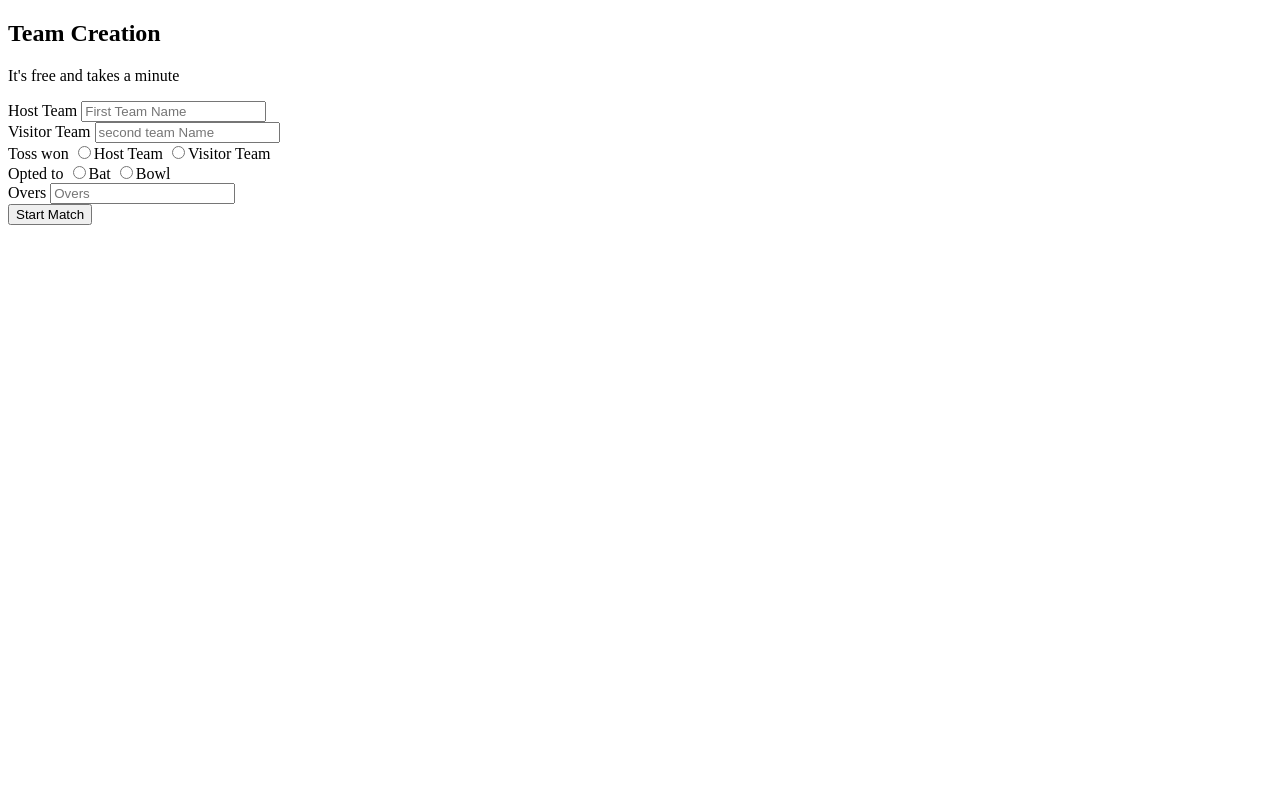
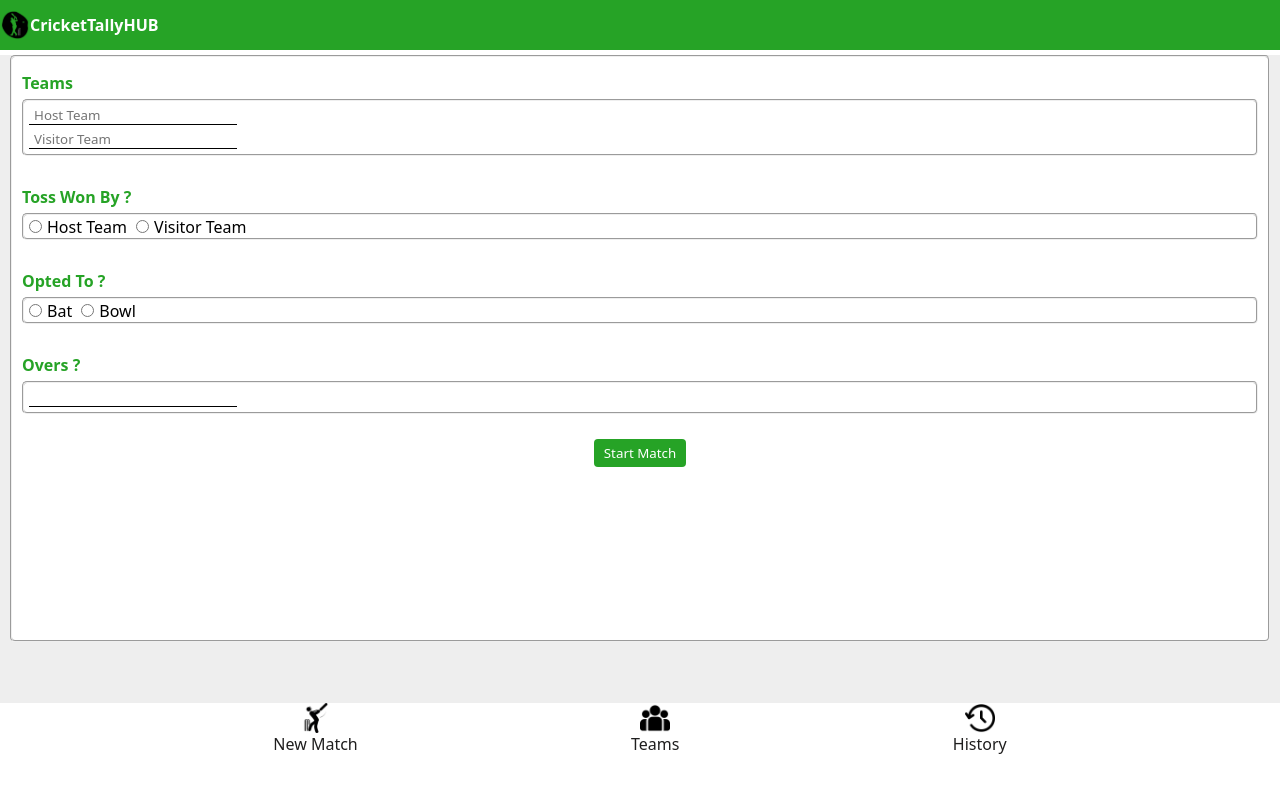
Before and after one commit to Vinita210803/cricket_tally_hub_final, a plain HTML site: page Html/team.html in a window 1280 px wide. Drawn offline with Linux system fonts and the light colour scheme.

Commit message:
P21 aug 2

```diff
--- /dev/null
+++ b/Css/team.css
@@ -0,0 +1,144 @@
+*{
+    margin: 0;
+    padding: 0;
+    font-family: system-ui, -apple-system, BlinkMacSystemFont, 'Segoe UI', Roboto, Oxygen, Ubuntu, Cantarell, 'Open Sans', 'Helvetica Neue', sans-serif;
+}
+input[type = "radio"] {
+   accent-color: rgb(17, 116, 17) ;
+}
+a {
+    text-decoration: none;
+    color:rgb(31, 30, 30);
+}
+a :hover {
+    background-color: rgb(38, 163, 38) ;
+}
+#cover {
+    height: 81vh;
+    background-color: rgb(238, 238, 238);
+}
+header {
+    display: flex;
+    align-items: center;
+    height: 50px;
+    color: white;
+    /* border: #000 solid 1px; */
+    background-color: rgb(38, 163, 38) ;
+}
+header img {
+    width: 30px;
+    /* border-radius: 50%; */
+}
+fieldset {
+    margin: 5px 10px;
+    background-color: white;
+    border-radius: 5px;
+}
+p{
+    margin: 5px 10px;
+    color: rgb(38, 163, 38);
+    font-weight:  bold;
+}
+
+#team {
+    padding-top: 10px;
+    margin-bottom: 20px;
+}
+#team fieldset input {
+    display: block;
+    box-sizing: border-box;
+    border: none;
+    background: transparent;
+    border-bottom: 1px solid #000;
+    padding: 0px 5px;
+    margin: 5px 5px;
+}
+
+#toss {
+    margin-bottom: 20px;
+}
+#toss fieldset input{
+    padding: 0px 5px;
+    margin: 5px 5px;
+}
+
+#opted {
+    margin-bottom: 20px;
+}
+#opted fieldset input{
+    padding: 0px 5px;
+    margin: 5px 5px;
+}
+
+#overs {
+    margin-bottom: 20px;
+}
+#overs fieldset input {
+    box-sizing: border-box;
+    border: none;
+    background: transparent;
+    border-bottom: 1px solid #000;
+    padding: 0px 5px;
+    margin: 5px 5px;
+}
+
+#start {
+    display: flex;
+    justify-content: center;
+    align-items: center;
+}
+
+#start input{
+    border-radius: 4px;
+    background-color: rgb(38, 163, 38);
+    color: white;
+    padding: 5px 10px;
+    /* margin: 5px 5px; */
+    border: none;
+}
+footer {
+    /* border: black solid 1px; */
+    display: flex;
+    justify-content:space-evenly ;
+}
+#newmatch {
+    /* margin: 0px 10px; */
+    display: flex;
+    flex-direction: column;
+    justify-content: center;
+    align-items: center;
+}
+#newmatch img {
+    width: 30px;
+    /* height: 30px; */
+}
+
+#history {
+    /* margin: 0px 10px; */
+    display: flex;
+    flex-direction: column;
+    justify-content: center;
+    align-items: center;
+}
+#history img {
+    width: 30px;
+    /* height: 30px; */
+}
+
+#teams {
+    /* margin: 0px 10px; */
+    display: flex;
+    flex-direction: column;
+    justify-content: center;
+    align-items: center;
+}
+#teams img {
+    width: 30px;
+    /* height: 30px; */
+}
+#mainbox {
+    height: 90%;
+    display: flex;
+    flex-direction: column;
+
+}
--- a/Html/team.html
+++ b/Html/team.html
@@ -3,50 +3,63 @@
 <head>
     <meta charset="UTF-8">
     <meta name="viewport" content="width=device-width, initial-scale=1.0">
-    <title>CricketTallyHUB</title>
+    <title>Document</title>
+<link rel="stylesheet" href="../Css/team.css">
+<script src="../JavaScript/team.js" type="module"></script>
 </head>
 <body>
-    <div class="container">
-          <div class="box">
-            <h2 class="text-center">Team Creation</h2>
-            <p class="text-description">It's free and takes a minute</p>
+    <header>
 
-            <form action="#">
-              <div class="input-group">
-                <!-- <span class="input"><i class="fa fa-user"></i></span> -->
-                <label>Host Team</label>
-                <input type="text" class="form-control" placeholder="First Team Name" />
+        <!-- <img src="../Images/logo-removebg-preview.png" alt=""> -->
+        <img src="../Images/logo-removebg-preview.png" alt="">
+        <h4>CricketTallyHUB</h4>
+
+    </header>
+    <div id="cover"><fieldset id="mainbox">
+    <div id="team">
+        <p>Teams</p>
+        <fieldset>
+            <input type="text"  id="hostteam" placeholder="Host Team">
+            <input type="text" id="visitorteam" placeholder="Visitor Team">
+        </fieldset>
     </div>
-              <div class="input-group">
-                <!-- <span class="input"><i class="fa fa-user"></i></span> -->
-                <label>Visitor Team</label>
-                <input type="text" class="form-control" placeholder="second team Name" />
+    <div id="toss">
+        <p>Toss Won By ?</p>
+        <fieldset>
+            <input type="radio" name="team" value="Host Team" id="">Host Team
+            <input type="radio" name="team" value="Visitor Team">Visitor Team
+        </fieldset>
     </div>
-              <div class="input-group">
-                <!-- <span class="input"><i class="fa fa-envelope"></i></span> -->
-                <label>Toss won</label>
-                <input type="radio" class="form-control" id="team-type" name="team-type" value="Host Team" />Host Team
-                <input type="radio" class="form-control" id="team-type" name="team-type" value="Visitor Team" />Visitor Team
+    <div id="opted">
+        <p>Opted To ?</p>
+        <fieldset >
+            <input type="radio" name="opted" id="">Bat
+            <input type="radio" name="opted" id="">Bowl
+        </fieldset>
     </div>
-              <div class="input-group">
-                <!-- <span class="input"><i class="fa fa-lock"></i></span> -->
-                <label>Opted to</label>
-                <input type="radio" class="form-control" id="type" name="type" value="Bat" />Bat
-                <input type="radio" class="form-control" id="type" name="type" value="Bowl" />Bowl
+    <div id="overs">
+        <p>Overs ?</p>
+        <fieldset>
+            <input type="number" id="" max="50">
+        </fieldset>
     </div>
-              <div class="input-group">
-                <!-- <span class="input"><i class="fa fa-lock"></i></span> -->
-                <label>Overs</label>
-                <input type="text" class="form-control" placeholder="Overs" />
+    <form id="start">
+        <input type="submit" value="Start Match" >
+    </form></fieldset>
 </div>
-              <div class="startmatchbutton">
-                <a href="../Html/index.html" > <input type="button" value="Start Match" class="startmatch"></a>
-                <!-- <p class="text-center text-muted mt-2">When you register by clicking Signup Button,You agree to our<a
-                    href="#">Terms and Conditions</a>and <a href="#">Privacy Policy</a></p>
-                <p class="text-center">Already Have an Account ?<a href="login.html"> Login Here</a></p> -->
+    <footer>
+        <div id="newmatch">
+            <img src="../Images/cricket-player-with-bat.png" alt="cricket-player-with-bat">
+            <a href="">New Match</a>
         </div>
-            </form>
+        <div id="teams">
+            <img src="../Images/group.png" alt="teams">
+            <a href="">Teams</a>
         </div>
+        <div id="history">
+            <img src="../Images/history.png" alt="history">
+            <a href="">History</a>
         </div>
+    </footer>
 </body>
 </html>
--- /dev/null
+++ b/JavaScript/team.js
@@ -0,0 +1,5 @@
+const start = document.getElementById("start");
+start.addEventListener("submit",(e) => {
+    e.preventDefault();
+    window.location.href = 'index.html';
+});
```
Also changed, not shown: JavaScript/noball.js (+13 -1 lines), Images/1-removebg-preview.png (added), Images/add.png (added), Images/cricket-player-with-bat.png (added), Images/delete.png (added), Images/download.jpg (added), Images/edit.png (added), Images/group.png (added), Images/history.png (added), Images/logo-removebg-preview.png (added), Images/logo.png (added), Images/player.png (added). Lines whose indentation alone changed are shown as unchanged.
